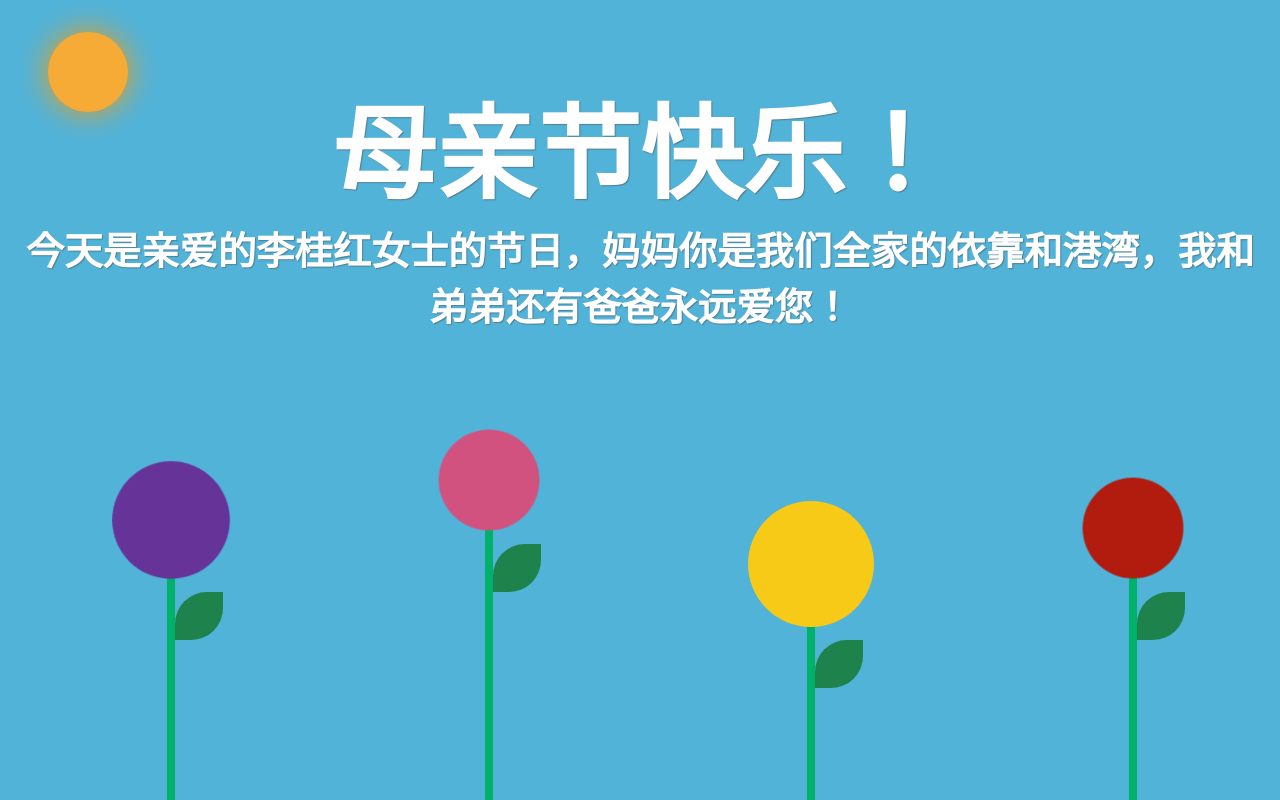
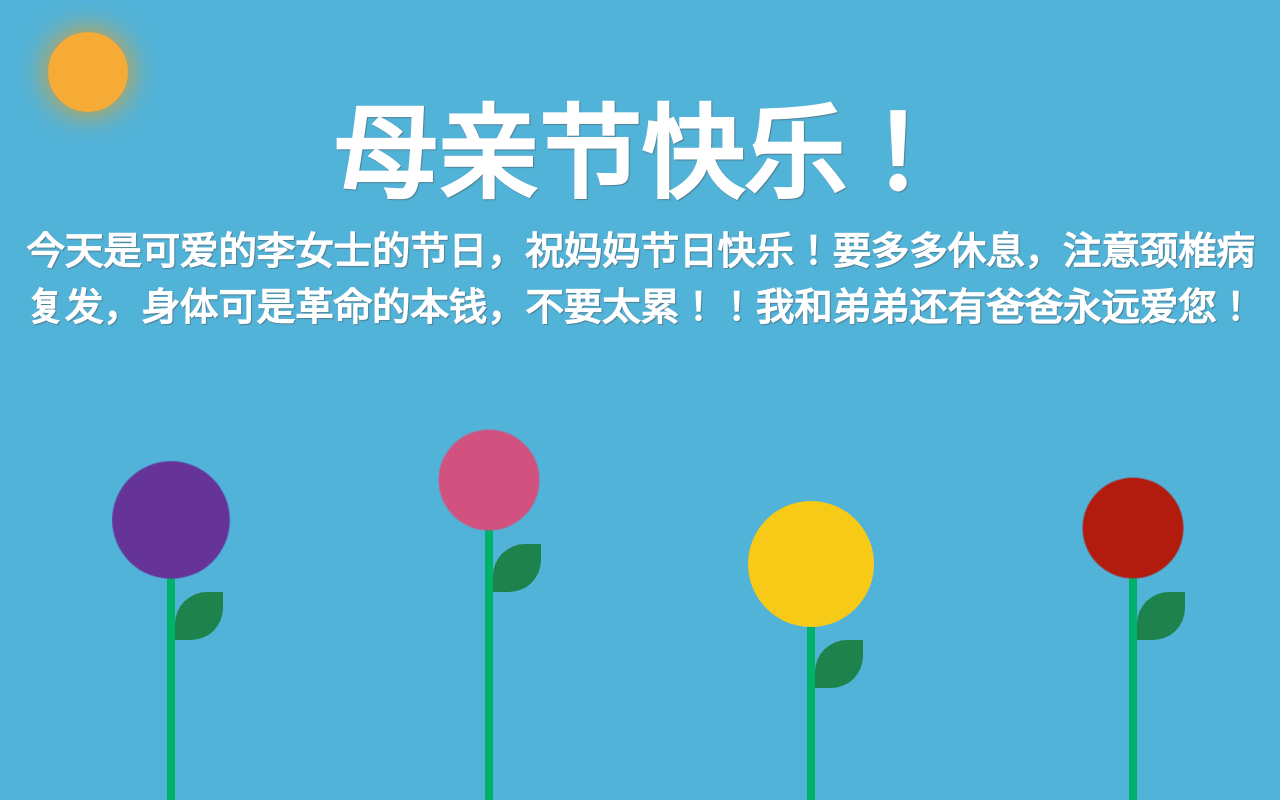
Before and after one commit to Judebbb/mothersday, a plain HTML site: page mothersday/index.html in a window 1280 px wide. Drawn offline with Linux system fonts and the light colour scheme.

Commit message:
Update index.html

```diff
--- a/mothersday/index.html
+++ b/mothersday/index.html
@@ -2,7 +2,7 @@
 <html lang="en" >
 <head>
   <meta charset="UTF-8">
-  <title>CodePen - Mothers Day</title>
+  <title>Mothers Day</title>
   <meta name="viewport" content="width=device-width, initial-scale=1, maximum-scale=1"><link rel="stylesheet" href="./style.css">
 
 </head>
@@ -12,7 +12,7 @@
 <div class="sun slideIn"></div>
 <h1 class="fadeIn">母亲节快乐！</h1>
 <p class="fadeIn">
-  今天是亲爱的李桂红女士的节日，妈妈你是我们全家的依靠和港湾，我和弟弟还有爸爸永远爱您！
+  今天是可爱的李女士的节日，祝妈妈节日快乐！要多多休息，注意颈椎病复发，身体可是革命的本钱，不要太累！！我和弟弟还有爸爸永远爱您！
 </p>
 <!-- <h2 class="fadeIn delay-1">Love Oli</h2> -->
 <section class="flowers">
```
